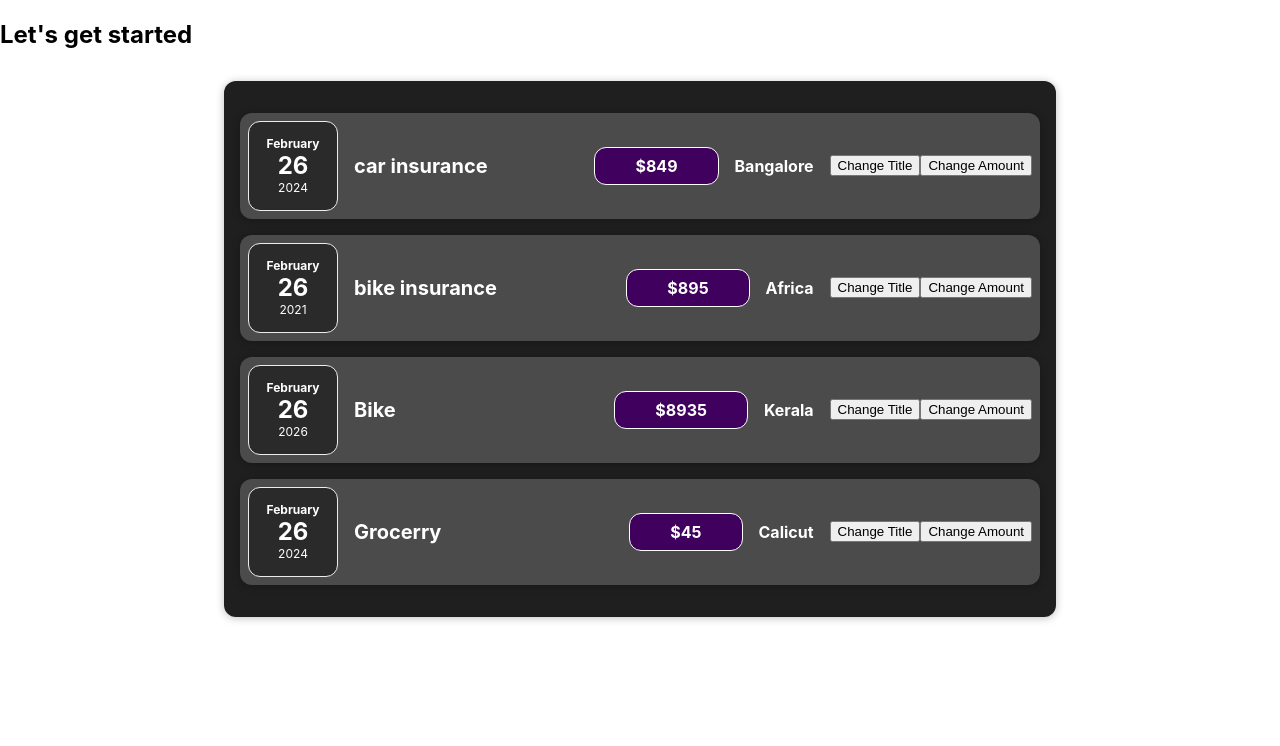
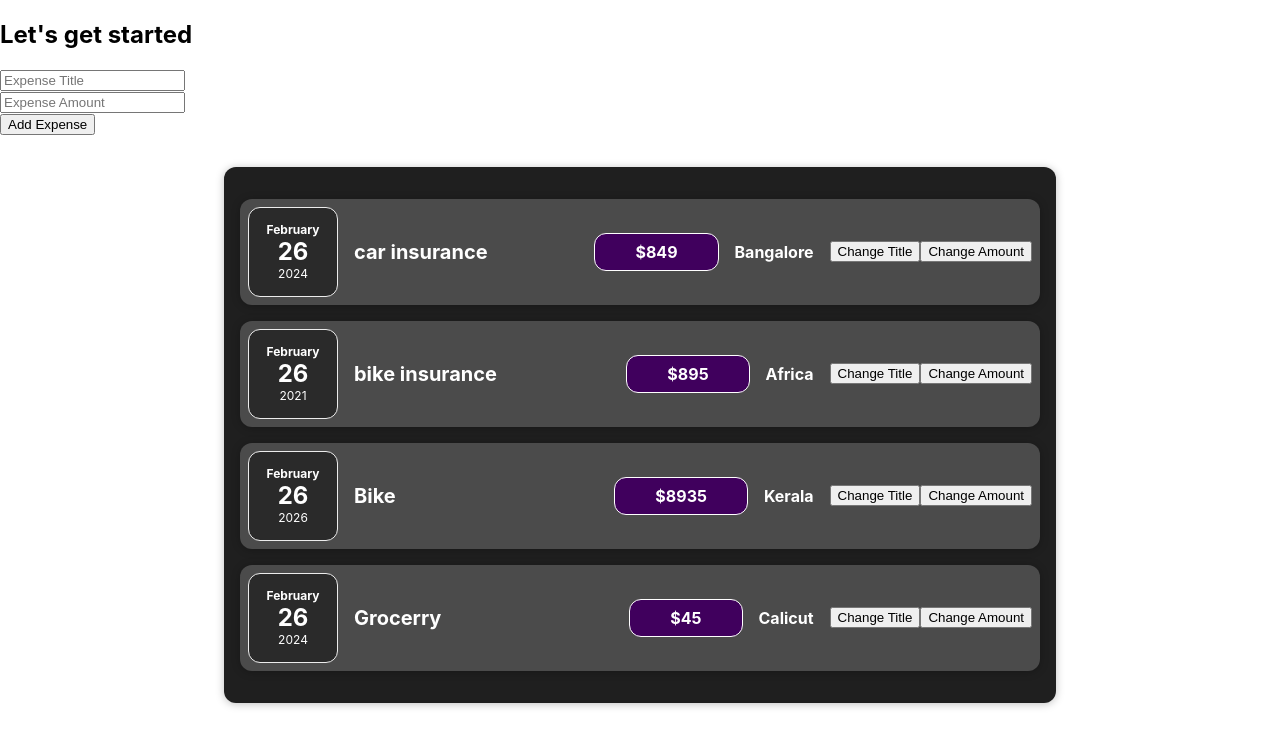
Before and after one commit to rinoojnr/react-refresh, a React (Create React App) app: page / in a window 1280 px wide. Shown: the top 746 px of the page. Built offline with nearby package versions, Linux system fonts and the light colour scheme.

Commit message:
Addedthe expense form

```diff
--- a/src/App.js
+++ b/src/App.js
@@ -1,4 +1,5 @@
 import Expense from './components/Expenses/Expense';
+import ExpenseForm from './components/Expenses/ExpenseForm';
 
 function App() {
   const expenses = [
@@ -38,6 +39,7 @@ function App() {
   return (
     <div className="App">
       <h2>Let's get started</h2>
+      <ExpenseForm />
       <div><Expense items={expenses} /></div>
       {/* <ExpenseItem title={expenses[0].title} amount={expenses[0].amount} date={expenses[0].date} LocationOfExpenditure={expenses[0].LocationOfExpenditure}></ExpenseItem>
       <ExpenseItem title={expenses[1].title} amount={expenses[1].amount} date={expenses[1].date} LocationOfExpenditure={expenses[1].LocationOfExpenditure}></ExpenseItem>
--- /dev/null
+++ b/src/components/Expenses/ExpenseForm.js
@@ -0,0 +1,17 @@
+import { useState } from "react";
+
+
+const ExpenseForm = () =>{
+    const clickHandler = (event) =>{
+        console.log(event.target.value);
+    }
+    return(
+        <div>
+            <div><input type="text" placeholder="Expense Title" onChange={clickHandler}></input></div>
+            <div><input type="number" placeholder="Expense Amount" onChange={clickHandler}></input></div>
+            <div><button>Add Expense</button></div>
+        </div>
+    )
+}
+
+export default ExpenseForm;
```
